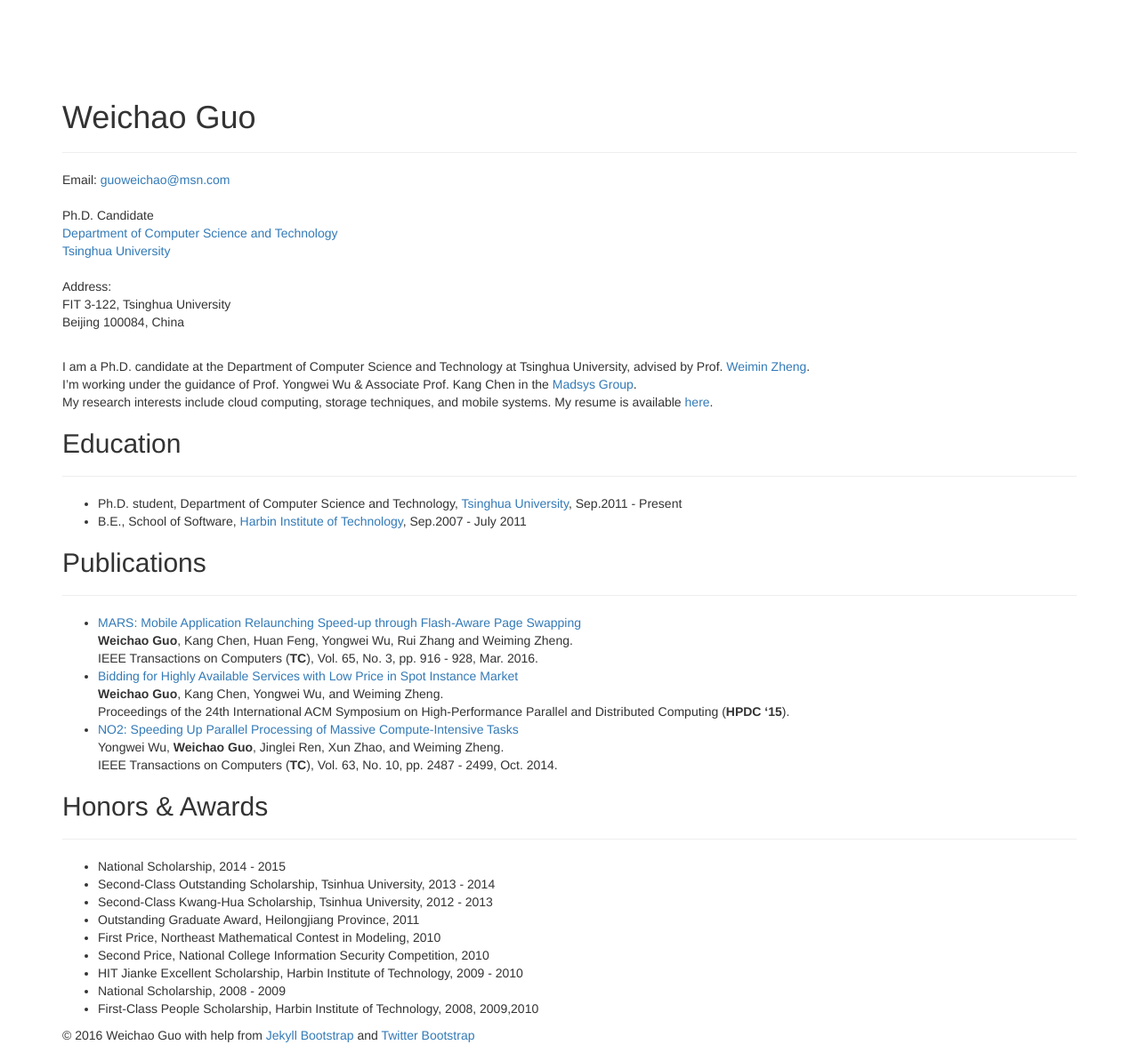
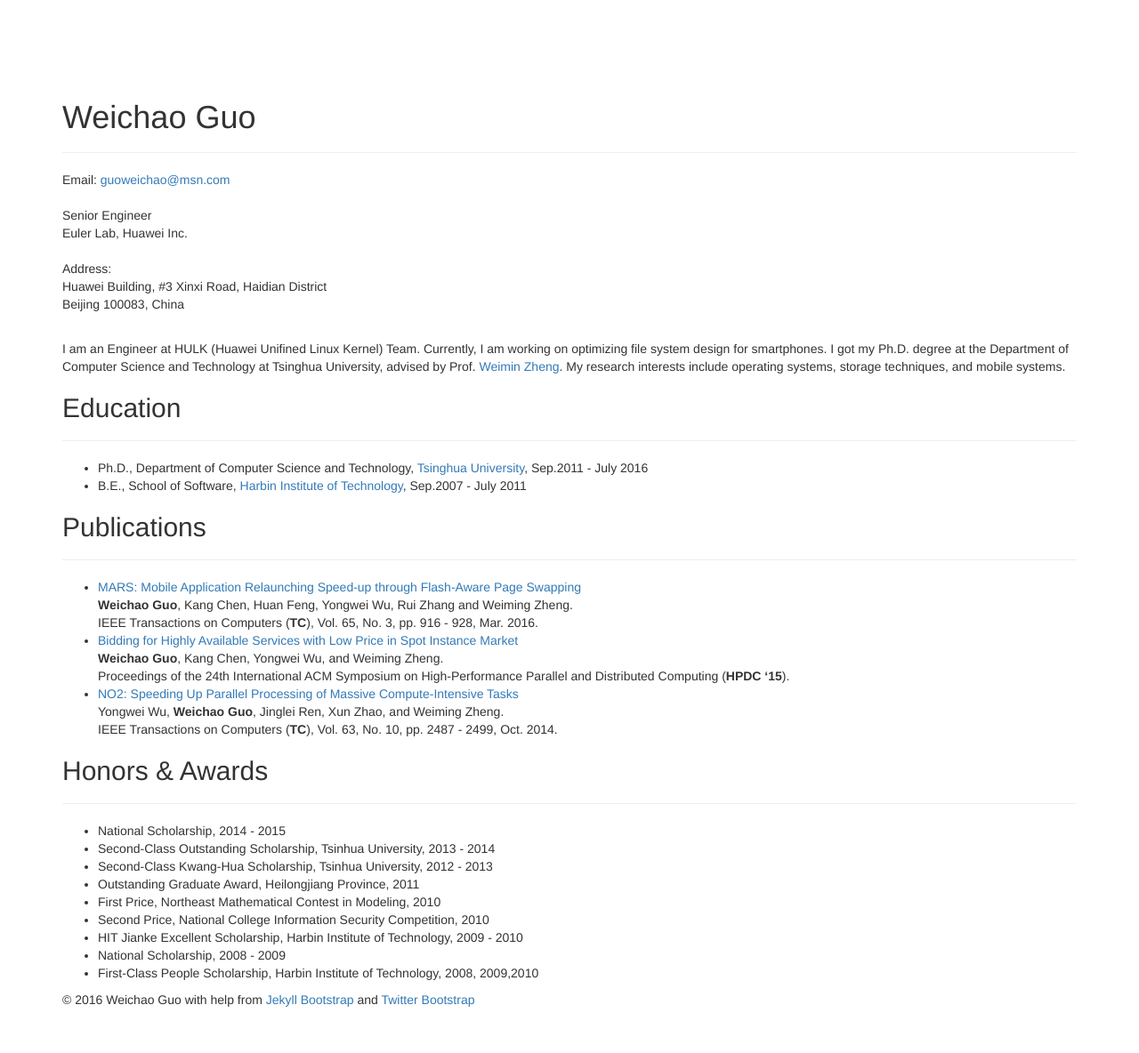
Before and after one commit to weichaoguo/weichaoguo.github.io, a Jekyll site: the page built from index.md, in a window 1280 px wide. Shown: the whole page at 89% size. Built offline with Jekyll 4.4.1, drawn with Linux system fonts in a browser that asks for light colours; nearby versions of some CDN libraries; library files that are not in the unit come from our copies; after the commit the page ends 1144 px from its top, so only the background shows below that.

Commit message:
A new journey~~~

```diff
--- a/_config.yml
+++ b/_config.yml
@@ -63,7 +63,7 @@ JB :
   #   http://s3.amazonaws.com/yoursite/themes/watermelon
   #   /assets
   #
-  ASSET_PATH : false
+  ASSET_PATH : /assets/themes/bootstrap3
 
   # These paths are to the main pages Jekyll-Bootstrap ships with.
   # Some JB helpers refer to these paths; change them here if needed.
--- a/index.md
+++ b/index.md
@@ -16,13 +16,12 @@ title: Weichao Guo
 Email: <a href="mailto:guoweichao@msn.com">guoweichao@msn.com</a>
 <br>
 <br>
-Ph.D. Candidate
+Senior Engineer
 <br>
-<a href="http://www.cs.tsinghua.edu.cn/">Department of Computer Science and Technology</a><br>
-<a href="http://www.tsinghua.edu.cn/">Tsinghua University</a><br>
+Euler Lab, Huawei Inc.<br>
 <br>Address:<br>
-FIT 3-122, Tsinghua University<br>
-Beijing 100084, China
+Huawei Building, #3 Xinxi Road, Haidian District<br>
+Beijing 100083, China
 <!--
 </td>
 </tr>
@@ -31,16 +30,14 @@ Beijing 100084, China
 <br>
 <br>
 
-I am a Ph.D. candidate at the Department of Computer Science and Technology at Tsinghua University, advised by Prof. [Weimin Zheng](http://www.tsinghua.edu.cn/publish/csen/4623/2010/20101224201009017453352/20101224201009017453352_.html).
-I'm working under the guidance of Prof. Yongwei Wu & Associate Prof. Kang Chen in the [Madsys Group](http://madsys.cs.tsinghua.edu.cn/).
-My research interests include cloud computing, storage techniques, and mobile systems. My resume is available [here](/files/resume.pdf).
-<!--<span style="color:red">Note: I'm on the job market, looking forward to a position in academic or industry field. If you are interested to me, please contact me.</span>
--->
+I am an Engineer at HULK (Huawei Unifined Linux Kernel) Team. Currently, I am working on optimizing file system design for smartphones.
+I got my Ph.D. degree at the Department of Computer Science and Technology at Tsinghua University, advised by Prof. [Weimin Zheng](http://www.tsinghua.edu.cn/publish/csen/4623/2010/20101224201009017453352/20101224201009017453352_.html).
+My research interests include operating systems, storage techniques, and mobile systems.
 
 ## Education
 ---
-* Ph.D. student, Department of Computer Science and Technology,
-[Tsinghua University](http://www.tsinghua.edu.cn/), Sep.2011 - Present
+* Ph.D., Department of Computer Science and Technology,
+[Tsinghua University](http://www.tsinghua.edu.cn/), Sep.2011 - July 2016
 * B.E., School of Software, [Harbin Institute of Technology](http://www.hit.edu.cn/), Sep.2007 - July 2011
 
 ## Publications
```
